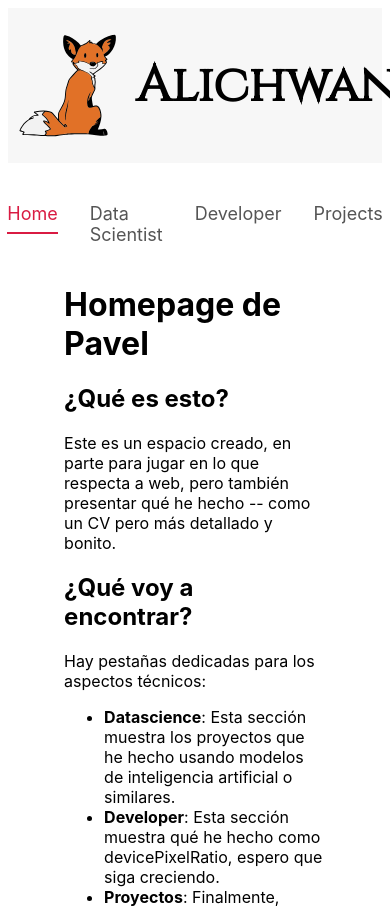
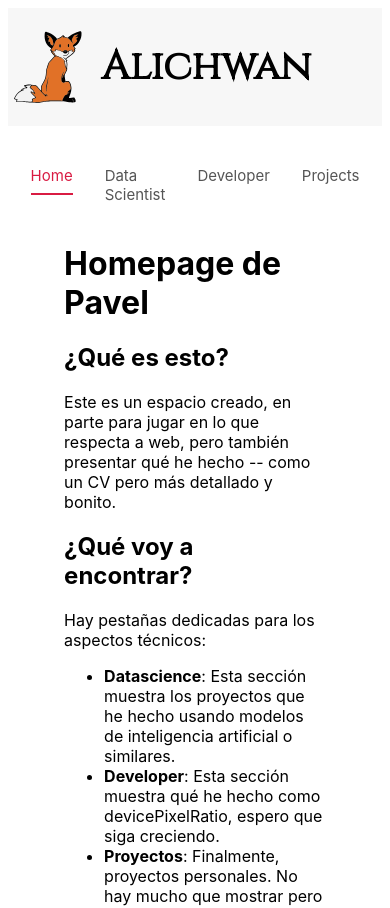
Before and after one commit to alichwan/HomePage, a Svelte app: page / in a window 390 px wide. Shown: the top 908 px of the page. Built offline with nearby package versions, Linux system fonts and the light colour scheme.

Commit message:
adaptado para celular

```diff
--- a/src/components/DeveloperTab.svelte
+++ b/src/components/DeveloperTab.svelte
@@ -6,7 +6,6 @@
 
   DeveloperStore.subscribe( data => {
     info = data;
-    console.log(info);
   });
 
 </script>
--- a/src/components/Header.svelte
+++ b/src/components/Header.svelte
@@ -6,6 +6,28 @@
 </header>
 
 <style>
+  @media only screen and (max-width: 430px)
+  {
+  header{
+    background: #f7f7f7;
+    padding: 5px;
+    display: flex;
+    flex-direction: row;
+  }
+  h1{
+    position: relative;
+    text-align: center;
+    margin-left: 5%;
+    margin-right: 5%;
+    font-size: 40px;
+    font-family: 'Cinzel', Arial, Helvetica, sans-serif;
+  }
+  img {
+    max-width: 70px;
+  }
+  }
+  @media only screen and (min-width: 431px)
+  {
   header{
     background: #f7f7f7;
     padding: 10px;
@@ -16,10 +38,12 @@
     position: relative;
     text-align: center;
     margin-left: 5%;
+    margin-right: 5%;
     font-size: 50px;
     font-family: 'Cinzel', Arial, Helvetica, sans-serif;
   }
   img {
     max-width: 100px;
   }
+  }
 </style>
--- a/src/shared/CardsList.svelte
+++ b/src/shared/CardsList.svelte
@@ -13,9 +13,18 @@
 </div>
 
 <style>
-  .poll-list {
-    display: grid;
-    grid-template-columns: 1fr 1fr;
-    grid-gap: 20px;
+  @media only screen and (max-width: 430px) {
+    .poll-list {
+      display: grid;
+      grid-template-columns: 1fr;
+      grid-gap: 20px;
+    }
+  }
+  @media only screen and (min-width: 431px) {
+    .poll-list {
+      display: grid;
+      grid-template-columns: 1fr 1fr;
+      grid-gap: 20px;
+    }
   }
 </style>
--- a/src/shared/Tabs.svelte
+++ b/src/shared/Tabs.svelte
@@ -17,7 +17,30 @@
 </div>
 
 <style>
-  .tabs{
+  @media only screen and (max-width: 430px) {
+    .tabs{
+    margin-bottom: 40px;
+  }
+  ul{
+    display: flex;
+    justify-content: center;
+    padding: 0;
+    list-style-type: none;
+  }
+  li{
+    margin: 0 16px;
+    font-size: 15px;
+    color: #555;
+    cursor: pointer;
+  }
+  .active{
+    color: #d91b42;
+    border-bottom: 2px solid #d91b42;
+    padding-bottom: 8px;
+  }
+  }
+  @media only screen and (min-width: 431px) {
+    .tabs{
     margin-bottom: 40px;
   }
   ul{
@@ -36,6 +59,6 @@
     color: #d91b42;
     border-bottom: 2px solid #d91b42;
     padding-bottom: 8px;
-
+  }
   }
 </style>
```
